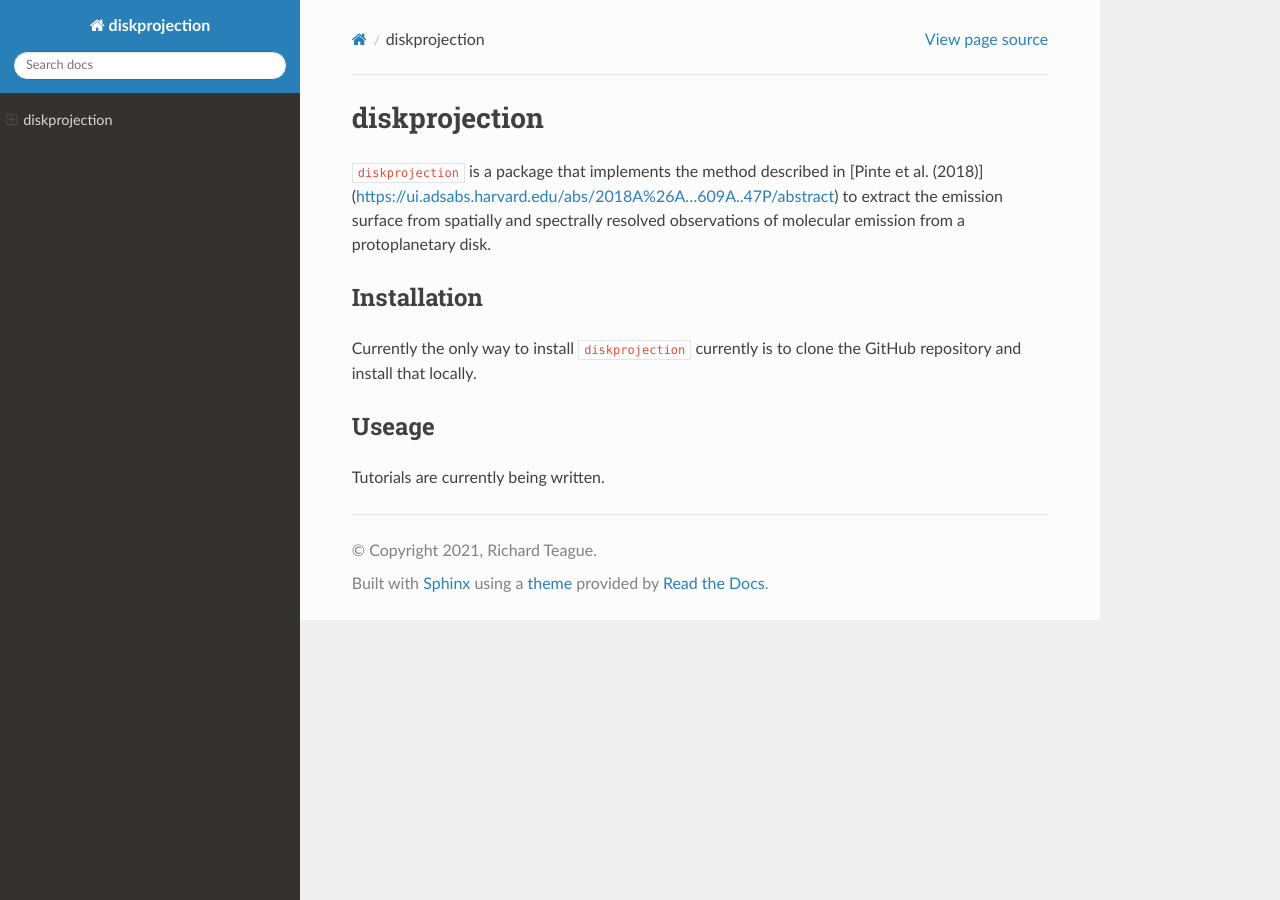
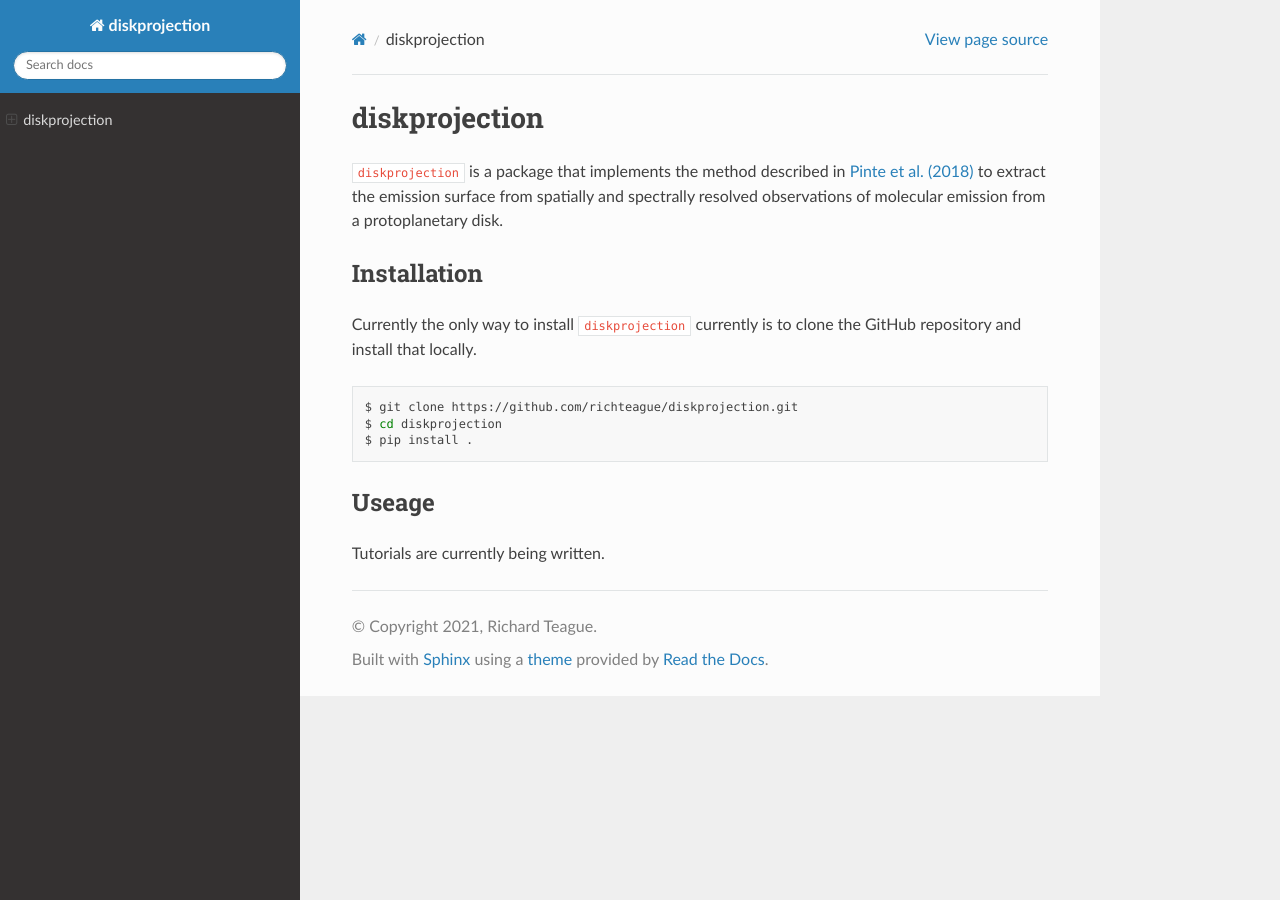
Before and after one commit to richteague/disksurf, a Sphinx documentation site: the page built from docs/index.rst, in a window 1280 px wide. Built offline with Sphinx 7.4.7 and the Read the Docs theme 2.0.0, drawn with Linux system fonts in a browser that asks for light colours; formulas are drawn with MathJax 3.

Commit message:
document update

```diff
--- a/docs/index.rst
+++ b/docs/index.rst
@@ -2,7 +2,7 @@ diskprojection
 ##############
 
 ``diskprojection`` is a package that implements the method described in
-[Pinte et al. (2018)](https://ui.adsabs.harvard.edu/abs/2018A%26A...609A..47P/abstract)
+`Pinte et al. (2018) <https://ui.adsabs.harvard.edu/abs/2018A%26A...609A..47P/abstract>`_
 to extract the emission surface from spatially and spectrally resolved
 observations of molecular emission from a protoplanetary disk.
 
@@ -12,7 +12,8 @@ Installation
 Currently the only way to install ``diskprojection`` currently is to clone the
 GitHub repository and install that locally.
 
-.. code-block::
+.. code-block:: bash
+
     $ git clone https://github.com/richteague/diskprojection.git
     $ cd diskprojection
     $ pip install .
```
